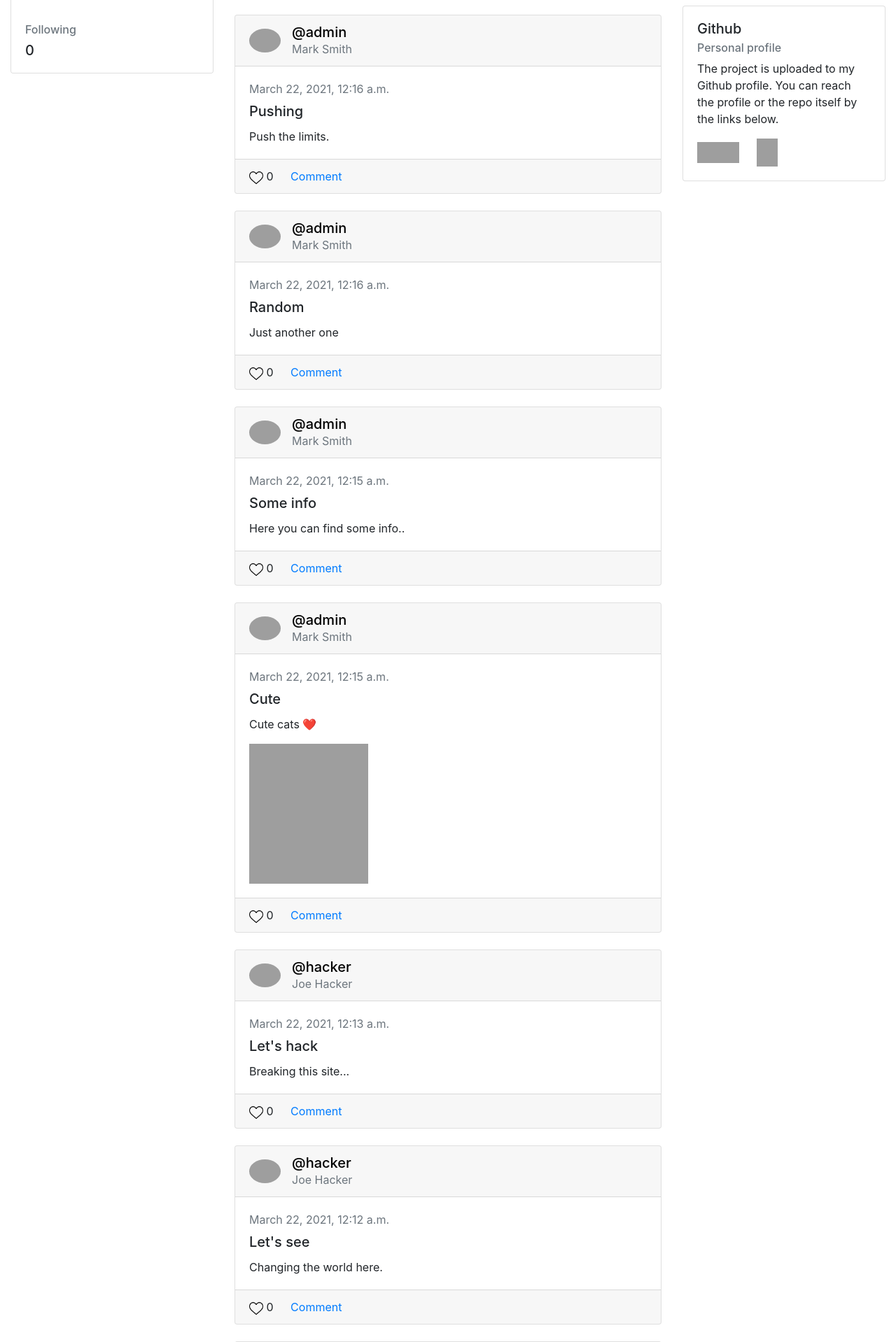
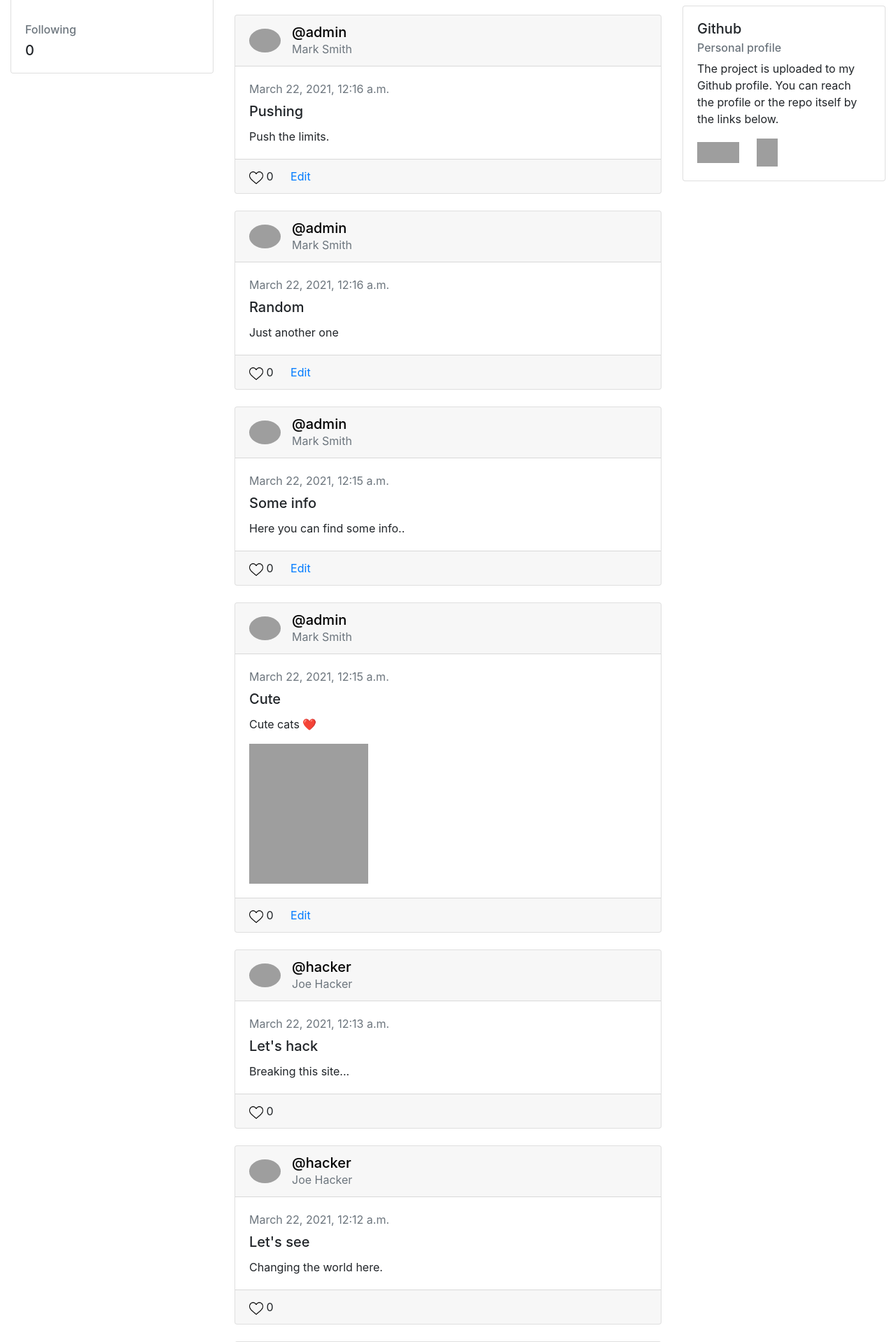
Before and after one commit to avaldinger/network, a Django app: page / in a window 1280 px wide. Shown: the part 391-2309 px from the top of the page at 70% size. Run offline with Django 3.2, Linux system fonts and the light colour scheme; a user stored in the database is signed in; data comes from the database, SQL or seed files in the repository; some libraries are stand-ins or nearby versions; grey boxes are pictures that could not be loaded.

Commit message:
add edit option on users' own posts

```diff
--- a/network/templates/network/index.html
+++ b/network/templates/network/index.html
@@ -105,7 +105,9 @@
 
                 <div class="card-footer">
                     <a href="" class="card-link" onclick="return  changeIcon()"><image src="{% static 'network/emptyHeart.png' %}" id="Like" width="20" height="20" alt="Like"></a> {{ post.likes }}
-                    <a href="#" class="card-link"><i class="fa fa-comment"></i> Comment</a>
+                    {% if post.username.username == user.username %}
+                        <a href="#" class="card-link"><i class="fa fa-comment"></i> Edit</a>
+                    {% endif %}
                 </div>
             </div>
             <br>
--- a/network/templates/network/profile.html
+++ b/network/templates/network/profile.html
@@ -80,7 +80,9 @@
                 </div>
                 <div class="card-footer">
                     <a href="" class="card-link" onclick="return  changeIcon()"><image src="{% static 'network/emptyHeart.png' %}" id="Like" width="20" height="20" alt="Like"></a> {{ post.likes }}
-                    <a href="#" class="card-link"><i class="fa fa-comment"></i> Comment</a>
+                        {% if post.username.username == user.username %}
+                        <a href="#" class="card-link"><i class="fa fa-comment"></i> Edit</a>
+                    {% endif %}
                 </div>
             </div>
             <br>
```
